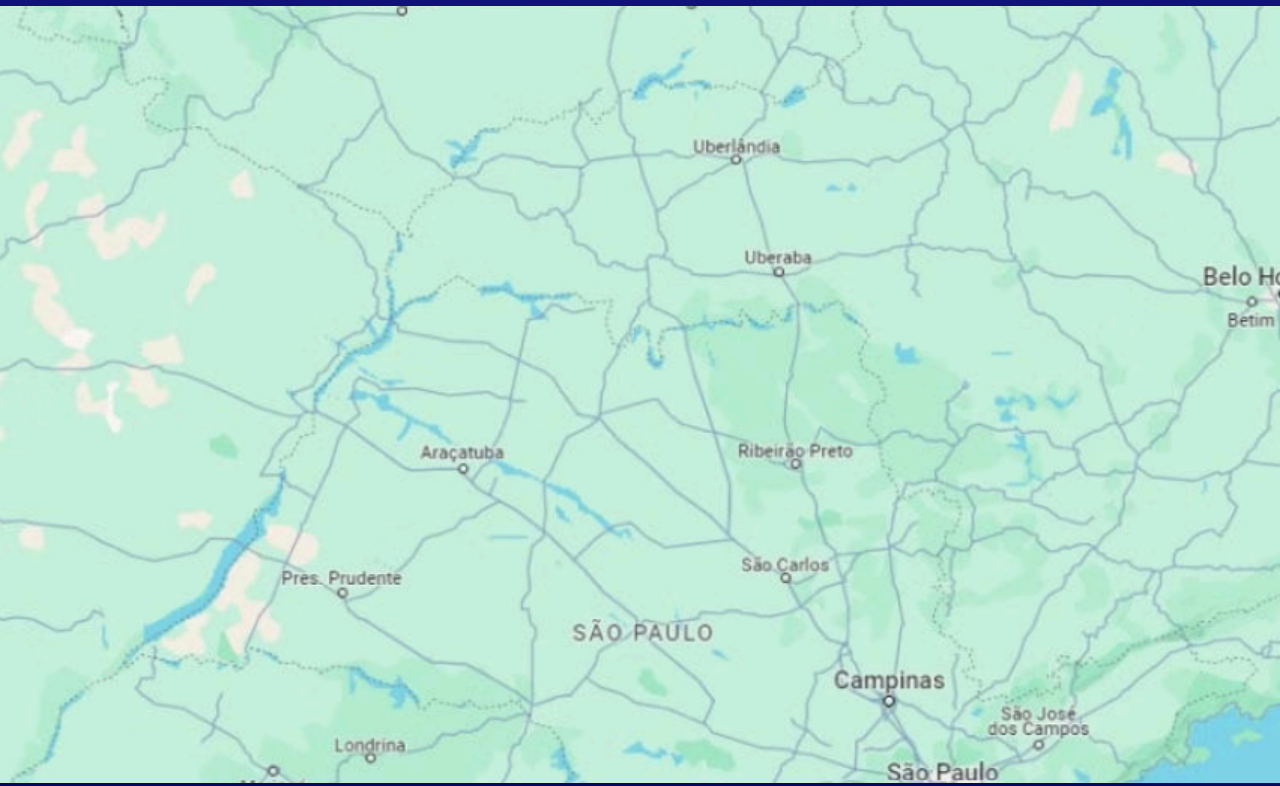
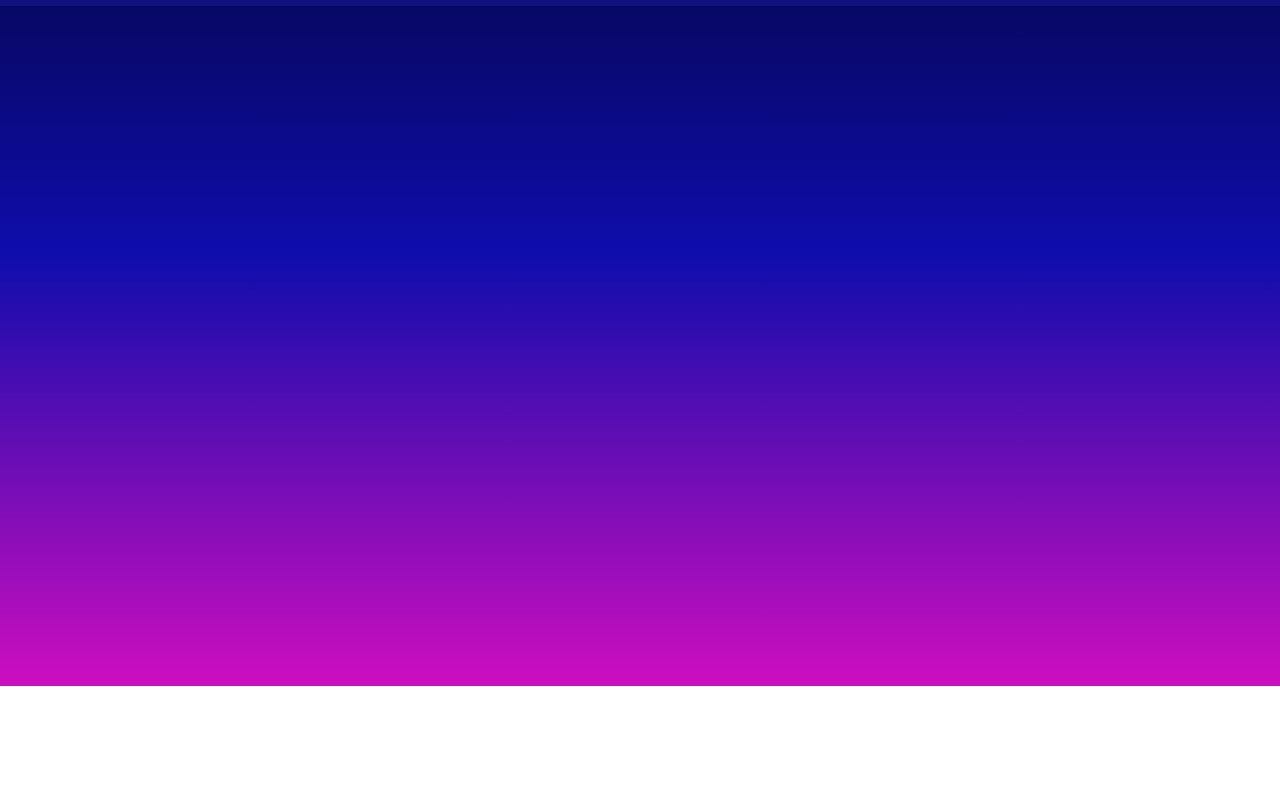
Before and after one commit to Caualemes/Projeto-DayTripper, a plain HTML site: page pages/options.html in a window 1280 px wide. Shown: the part 114-900 px from the top of the page. After the commit the page ends 800 px from the top, so only its background shows below. Drawn offline with Linux system fonts and the light colour scheme.

Commit message:
commit4 by caua

```diff
--- a/css/style.css
+++ b/css/style.css
@@ -35,7 +35,6 @@ body {
     display: flex;
     flex-direction: column;
     align-items: center;
-    padding: 20px;
 }
 
 .login-container {
--- a/pages/options.html
+++ b/pages/options.html
@@ -19,9 +19,7 @@
         </nav>
     </div>
     <main>
-        <div id="mapa">
-            <img src="../images/mapa.png" alt="" height="100%" width="100%">
-        </div>
+
     </main>
 </body>
 </html>
```
